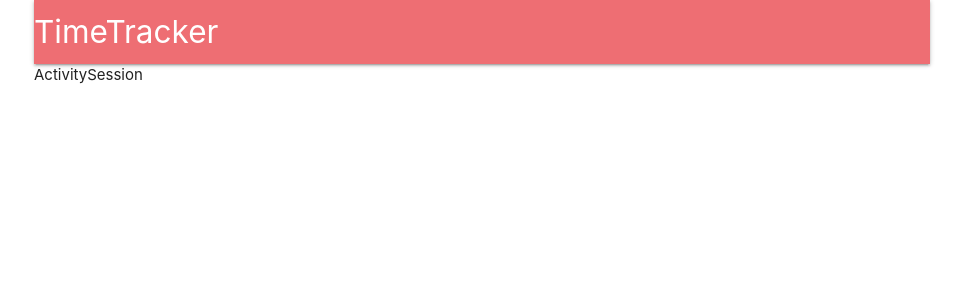
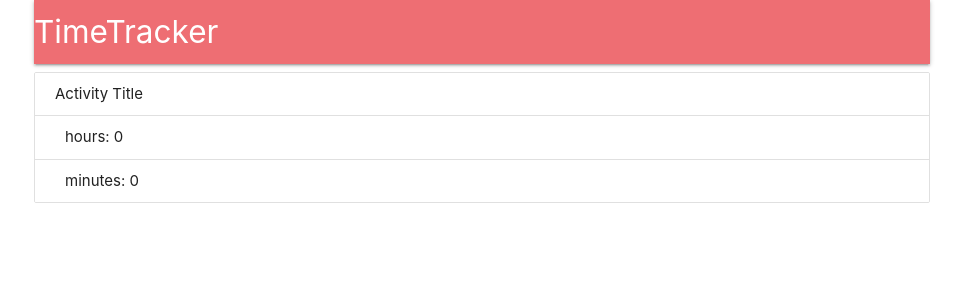
Before and after one commit to DylanMorison/Time-Tracker-Senior-Project, a React (Create React App) app in the folder client/: page /activities/activity/instance in a window 1280 px wide. Shown: the top 300 px of the page, without its empty margins (158-1121 px from the left). Built offline with nearby package versions, Linux system fonts and the light colour scheme; no server answers.

Commit message:
Still need to fix "duplicate key error" in back end

```diff
--- a/client/public/index.html
+++ b/client/public/index.html
@@ -8,6 +8,8 @@
   <meta name="theme-color" content="#000000" />
   <meta name="description" content="Web site created using create-react-app" />
   <link rel="apple-touch-icon" href="%PUBLIC_URL%/logo192.png" />
+
+
   <!--
       manifest.json provides metadata used when your web app is installed on a
       user's mobile device or desktop. See https://developers.google.com/web/fundamentals/web-app-manifest/
--- a/client/src/components/activities/ActivityList.js
+++ b/client/src/components/activities/ActivityList.js
@@ -14,6 +14,7 @@
 			return (
 				<div
 					className="card blue-grey darken-1"
+					style={{ cursor: 'pointer' }}
 					key={activity._id}
 					onClick={() => {
 						this.props.createActivityInstance(
@@ -35,8 +36,7 @@
 							).toLocaleDateString()}
 						</p>
 					</div>
-					<div className="card-action">
-					</div>
+					<div className="card-action"></div>
 				</div>
 			);
 		});
--- a/client/src/components/activitySession/ActivitySession.js
+++ b/client/src/components/activitySession/ActivitySession.js
@@ -4,19 +4,29 @@
 
 class ActivitySession extends Component {
 	componentDidUpdate() {
-		console.log(this.props.activityInstance)
+		console.log(this.props.activityInstance);
 	}
 
-	renderSession(){
-		return(
-			<div>
+	renderSession() {
+		// user: '',
+		// activityTitle: '',
+		// minutes: 0,
+		// hours: 0,
+		// startTime: 0
 
-			</div>
-		)
+		const { activityTitle, minutes, hours } = this.props.activityInstance;
+
+		return (
+			<ul className="collection with-header">
+				<li className="collection-header">{activityTitle}</li>
+				<li className="collection-item">hours: {hours}</li>
+				<li className="collection-item">minutes: {minutes}</li>
+			</ul>
+		);
 	}
 
 	render() {
-		return <div>ActivitySession</div>;
+		return <div>{this.renderSession()}</div>;
 	}
 }
 
--- a/client/src/reducers/activityInstanceReducer.js
+++ b/client/src/reducers/activityInstanceReducer.js
@@ -3,7 +3,7 @@
 const initialState = {
 	//Assuming these are the only values in response
 	user: '',
-	activityTitle: '',
+	activityTitle: 'Activity Title',
 	minutes: 0,
 	hours: 0,
 	startTime: 0
```
Also changed, not shown: 1 other file (tests, documents, lock files or other folders).
